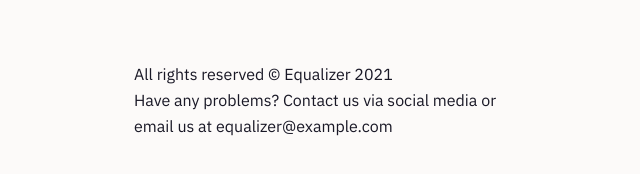
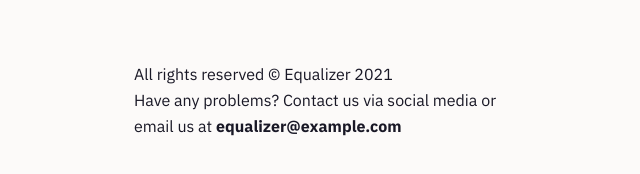
Before and after one commit to aaronrubinstein/Equalizer-landing-page, a plain HTML site: page index.html in a window 1280 px wide. Shown: the part 1672-1846 px from the top of the page, 316-956 px from the left. Drawn offline with Linux system fonts and the light colour scheme.

Commit message:
Added bold font to email

```diff
--- a/index.html
+++ b/index.html
@@ -44,7 +44,7 @@
 
     <footer>
       <img class="footer-logo" src="./assets/logo.svg" alt="logo">
-      <p class="copyright body2">All rights reserved © Equalizer 2021<br>Have any problems? Contact us via social media or email us at equalizer@example.com</p>
+      <p class="copyright body2">All rights reserved © Equalizer 2021<br>Have any problems? Contact us via social media or email us at <span class="email">equalizer@example.com</span></p>
       <div class="social-icons">
         <img src="./assets/icon-facebook.svg" alt="facebook icon">
         <img src="./assets/icon-instagram.svg" alt="instagram icon">
--- a/style.css
+++ b/style.css
@@ -196,6 +196,10 @@
     color: var(--dark);
 }
 
+.email {
+    font-weight: 700;
+}
+
 .social-icons {
     justify-self: end;
     align-self: center;
@@ -311,7 +315,7 @@
     .footer-logo {
         grid-column: 1 / 3;
     }
-    .social-icons {
+     .social-icons {
         justify-self: end;
         align-self: center;
     }
```
